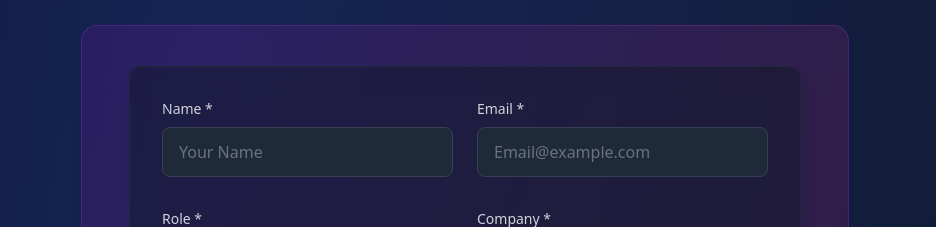
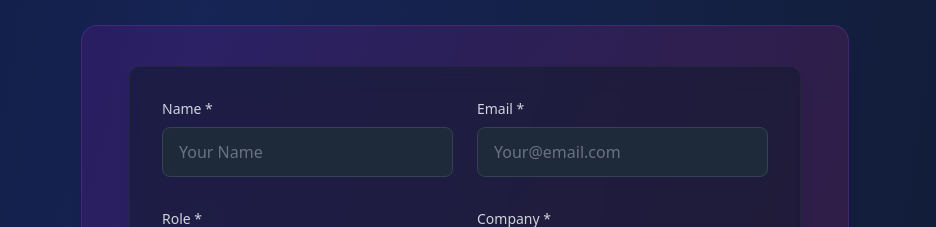
Before and after one commit to q-bamidele001/my-portfolio, a Next.js app: page / in a window 1280 px wide. Shown: the part 5840-6067 px from the top of the page, without its empty margins (175-1111 px from the left). Built offline with nearby package versions, Linux system fonts and the light colour scheme.

Commit message:
update testimony form

```diff
--- a/components/ui/TestimonialForm.tsx
+++ b/components/ui/TestimonialForm.tsx
@@ -139,7 +139,7 @@ export const TestimonialForm = () => {
               value={formData[field as keyof TestimonialFormData] as string}
               onChange={handleChange}
               required
-              placeholder={field === 'email' ? 'Email@example.com' : 'Your Name'}
+              placeholder={field === 'email' ? 'Your@email.com' : 'Your Name'}
               className="w-full px-4 py-3 bg-gray-800 border border-gray-700 rounded-lg
               focus:ring-2 focus:ring-blue-500 focus:border-transparent text-white
               placeholder-gray-500 transition-all duration-200"
```
